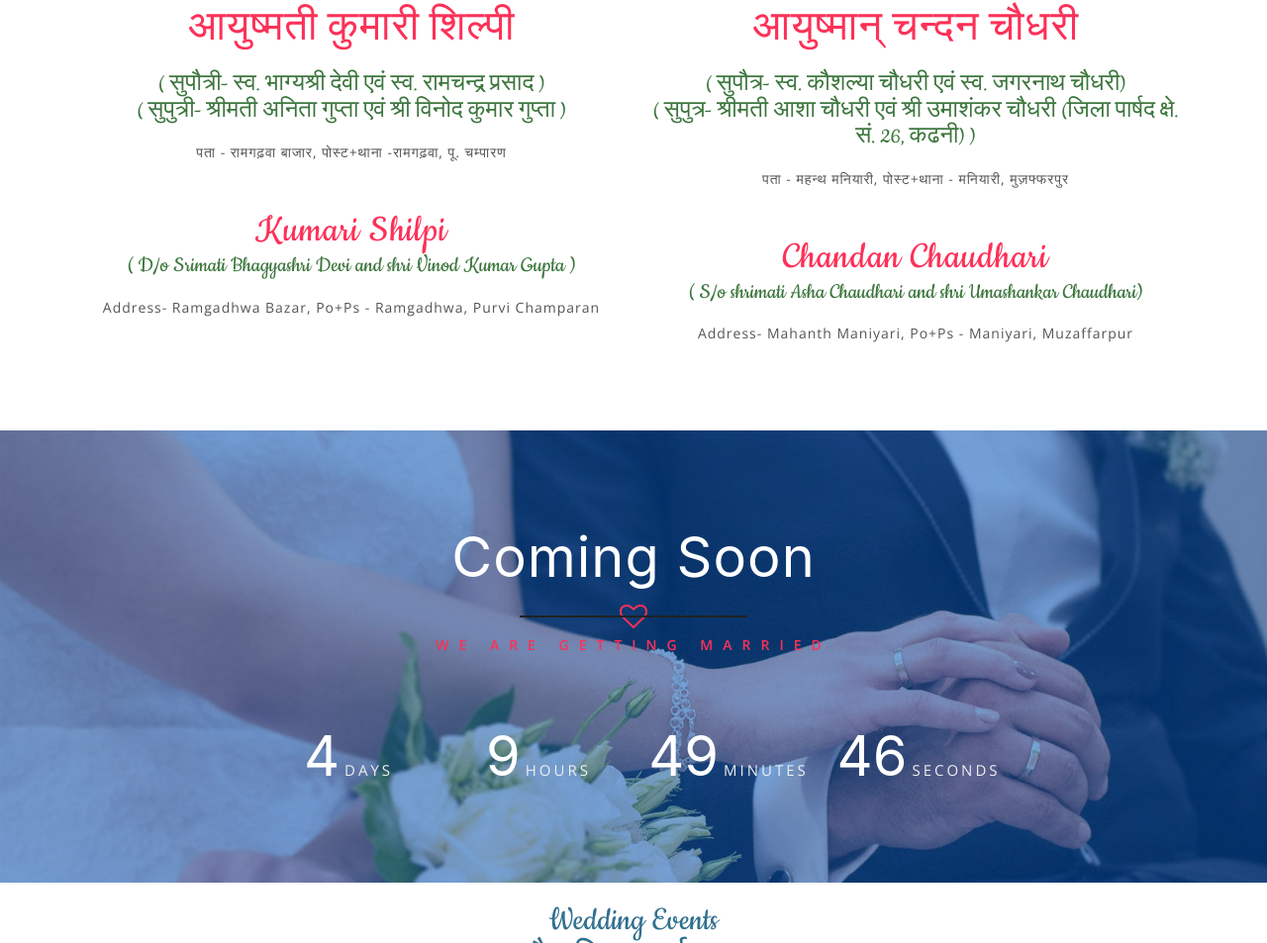
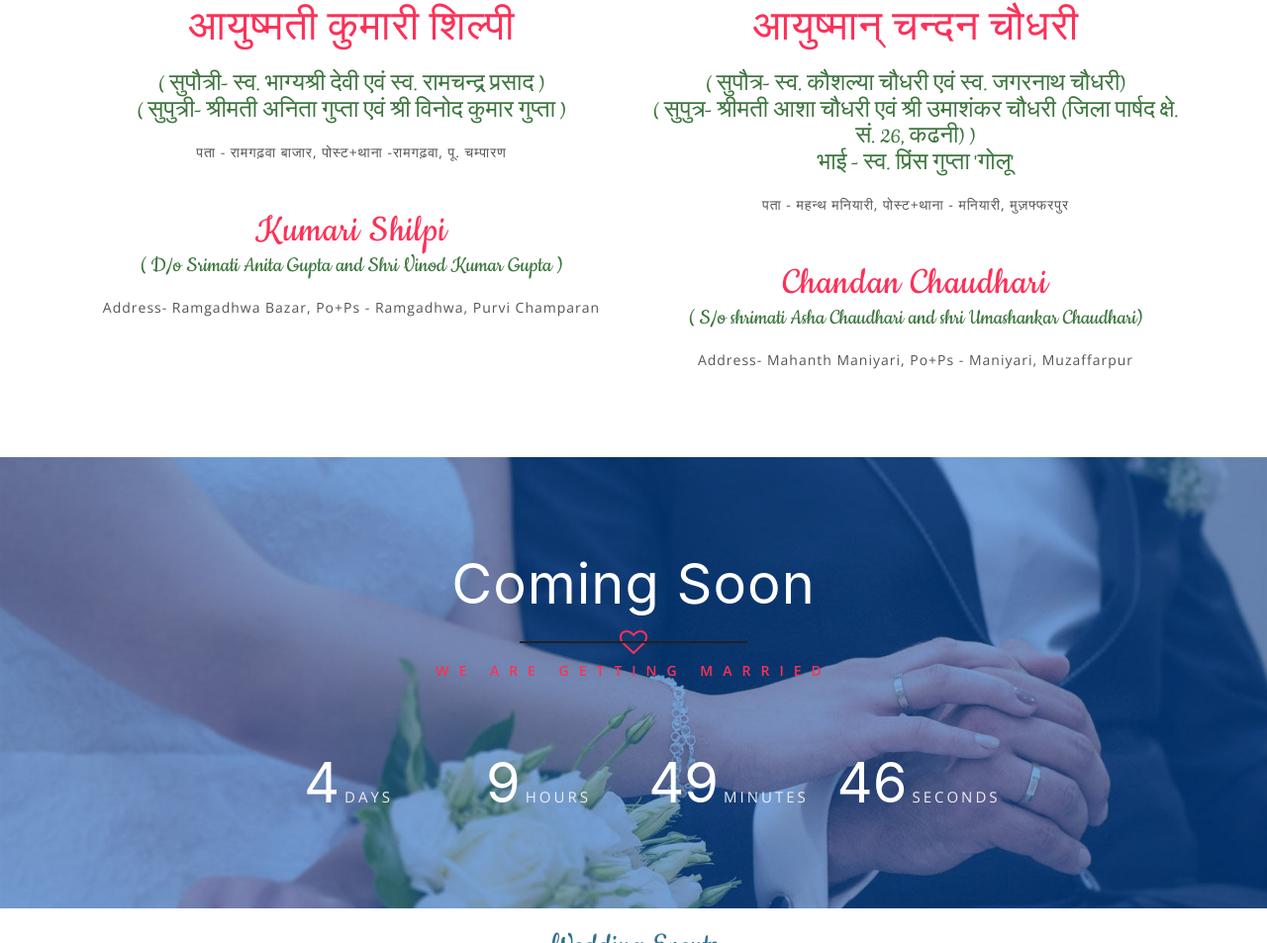
Before and after one commit to khabaitech/ShilpiWedsChandan, a plain HTML site: page index.html in a window 1280 px wide. Shown: the part 1439-2392 px from the top of the page at 99% size. Drawn offline with nearby package versions, Linux system fonts and the light colour scheme; files that its build step writes are made by us from their sources; no server answers.

Commit message:
Update index.html

```diff
--- a/index.html
+++ b/index.html
@@ -340,7 +340,7 @@ RIGHT SIDEBAR TOGGLE SECTION
 										 <h3 class="text-success">( सुपुत्री- श्रीमती अनिता गुप्ता एवं श्री विनोद कुमार गुप्ता )</h3>
 					<p> पता - रामगढ़वा बाजार, पोस्ट+थाना -रामगढ़वा, पू. चम्पारण </p>
 					<h4>Kumari Shilpi</h4>
-					<h3 class="text-success">( D/o Srimati Bhagyashri Devi and shri Vinod Kumar Gupta )</h3>
+					<h3 class="text-success">( D/o Srimati Anita Gupta and Shri Vinod Kumar Gupta )</h3>
 					<p>Address- Ramgadhwa Bazar, Po+Ps - Ramgadhwa, Purvi Champaran</p>
 										 <!-- <div class="icons">
 													<ul>
@@ -360,11 +360,13 @@ RIGHT SIDEBAR TOGGLE SECTION
 
 											</div>
 										</div>
-										<!-- end normal -->
+										<!-- end -->
 										  <h4>आयुष्मान् चन्दन चौधरी</h4><br>
 										  <h3 class="text-success">( सुपौत्र- स्व. कौशल्या चौधरी एवं स्व. जगरनाथ चौधरी)</h3>
 					<h3 class="text-success">( सुपुत्र- श्रीमती आशा चौधरी एवं श्री उमाशंकर चौधरी (जिला पार्षद क्षे. सं. 26, कढनी) )</h3>
-					<p>पता - महन्थ मनियारी, पोस्ट+थाना - मनियारी, मुज़फ्फरपुर</p>
+<h3 class="text-success"> भाई - स्व. प्रिंस गुप्ता 'गोलू'</h3>
+
+<p>पता - महन्थ मनियारी, पोस्ट+थाना - मनियारी, मुज़फ्फरपुर</p>
 					<h4>Chandan Chaudhari</h4>
 					<h3 class="text-success">( S/o shrimati Asha Chaudhari and shri Umashankar Chaudhari)</h3>
 					<p>Address-  Mahanth Maniyari, Po+Ps - Maniyari, Muzaffarpur </p>
```
